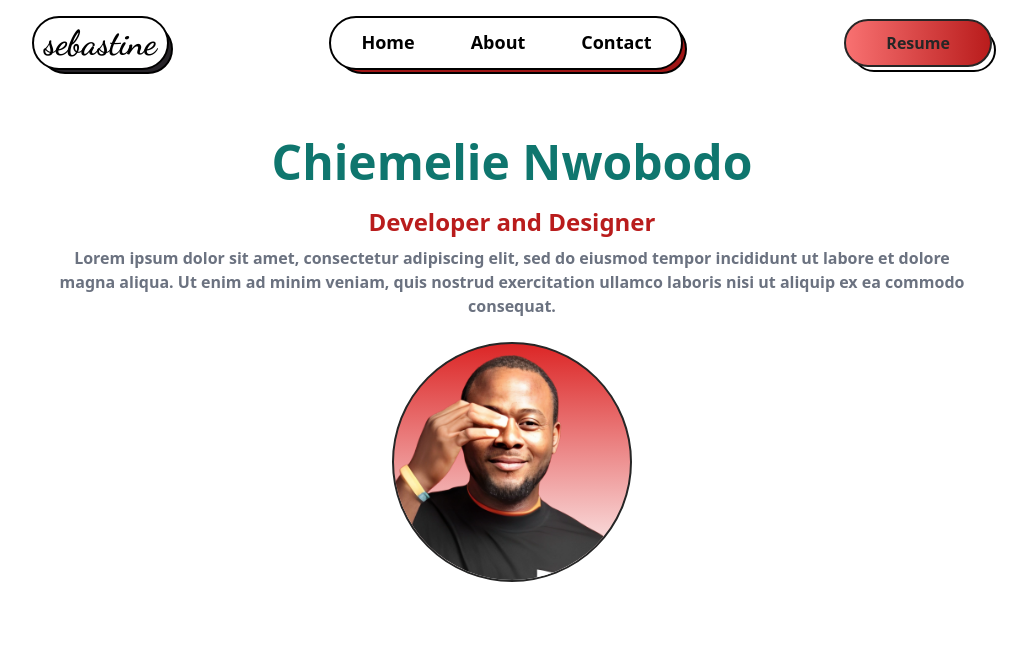
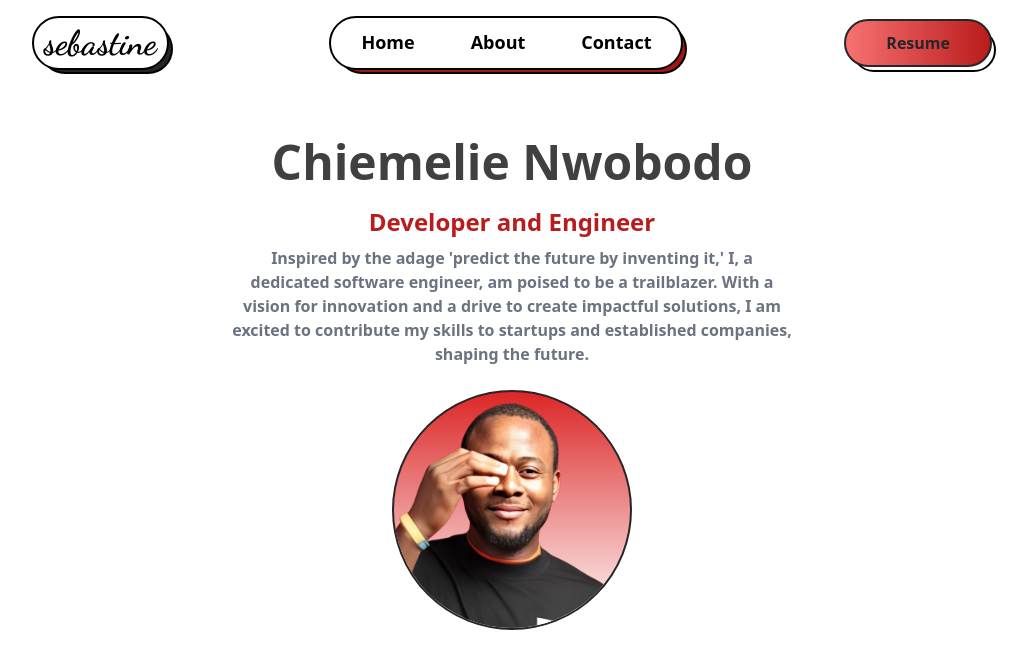
Before and after one commit to sebchi-crtl/seb-portfolio, a Next.js app: page / in a window 1280 px wide. Shown: the top 668 px of the page, without its empty margins (128-1155 px from the left). Built offline with nearby package versions, Linux system fonts and the light colour scheme.

Commit message:
chnaged header name  color

```diff
--- a/components/header/Header.tsx
+++ b/components/header/Header.tsx
@@ -4,21 +4,20 @@ import devseb from "@/public/image/mypix.png"
 
 const Header = () => {
     return (
-        <section className="min-h-screen my-10 text-center">
+        <section className="min-h-screen my-10 text-center max-w-[40rem]">
             <div className="text-red-700 px-10 font-bold">
-                <h1 className="text-5xl py-3 text-teal-700 ">
+                <h1 className="text-5xl py-3 text-neutral-700 ">
                     Chiemelie Nwobodo
                     {/* text-gray-900 dark:text-gray-100 */}
                 </h1>
                 <h3 className="text-2xl py-2">
-                    Developer and Designer
+                    Developer and Engineer
                 </h3>
-                <p className="text-gray-500 dark:text-gray-400 text-md leading-6 font-semibold">
-                Lorem ipsum dolor sit amet,
-                consectetur adipiscing elit,
-                sed do eiusmod tempor incididunt ut labore et dolore magna aliqua.
-                Ut enim ad minim veniam, quis nostrud exercitation ullamco laboris
-                nisi ut aliquip ex ea commodo consequat.
+                <p className="text-gray-500 dark:text-gray-400 text-md leading-6 font-semibold ">
+                Inspired by the adage 'predict the future by inventing it,'
+                I, a dedicated software engineer, am poised to be a trailblazer.
+                With a vision for innovation and a drive to create impactful solutions,
+                I am excited to contribute my skills to startups and established companies, shaping the future.
 
                 </p>
                 {/* <div className="soc">
```
